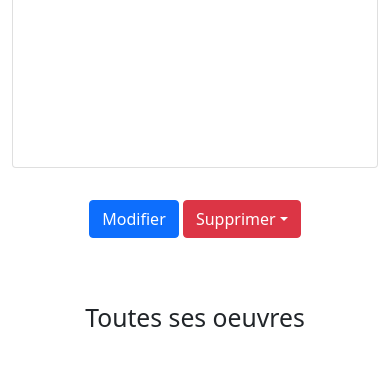
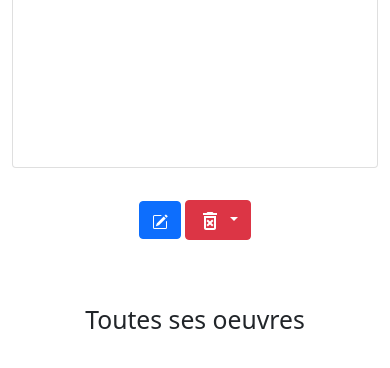
Before and after one commit to Tbiendicho/myasgallery, a Symfony app: template templates/backoffice/artist/read.html.twig in a window 390 px wide. Shown: the part 210-578 px from the top of the page. Run offline with Twig, Linux system fonts and the light colour scheme; the template is opened without the code that fills it, so the values that code supplies are empty; some libraries are stand-ins or nearby versions.

Commit message:
responsive bug fixed and icons add edit delete added

```diff
--- a/templates/backoffice/artist/read.html.twig
+++ b/templates/backoffice/artist/read.html.twig
@@ -18,7 +18,10 @@
 				<div class="col-md-8">
 					<div class="card-body" style="height: 17em; overflow: hidden; overflow-y: scroll;">
 						<h5 class="card-title">A propos de l'artiste</h5>
-						<p class="card-text readMore">Originaire de {{ current_artist.country}}, {{ current_artist.name }} {{ current_artist.biography }}</p>
+						<p class="card-text readMore">Originaire de
+							{{ current_artist.country}},
+							{{ current_artist.name }}
+							{{ current_artist.biography }}</p>
 					</div>
 				</div>
 			</div>
@@ -26,9 +29,15 @@
 
 
 		<div class="card-body text-center">
-			<a href="{{ url('backoffice_artist_edit', {"id": current_artist.id}) }}" type="button" class="btn btn-primary">Modifier</a>
+			<a href="{{ url('backoffice_artist_edit', {"id": current_artist.id}) }}" type="button" class="btn btn-primary">
+				<svg xmlns="http://www.w3.org/2000/svg" width="16" height="16" fill="currentColor" class="bi bi-pencil-square" viewbox="0 0 16 16">
+					<path d="M15.502 1.94a.5.5 0 0 1 0 .706L14.459 3.69l-2-2L13.502.646a.5.5 0 0 1 .707 0l1.293 1.293zm-1.75 2.456-2-2L4.939 9.21a.5.5 0 0 0-.121.196l-.805 2.414a.25.25 0 0 0 .316.316l2.414-.805a.5.5 0 0 0 .196-.12l6.813-6.814z"/>
+					<path fill-rule="evenodd" d="M1 13.5A1.5 1.5 0 0 0 2.5 15h11a1.5 1.5 0 0 0 1.5-1.5v-6a.5.5 0 0 0-1 0v6a.5.5 0 0 1-.5.5h-11a.5.5 0 0 1-.5-.5v-11a.5.5 0 0 1 .5-.5H9a.5.5 0 0 0 0-1H2.5A1.5 1.5 0 0 0 1 2.5v11z"/>
+				</svg>
+			</a>
 			<div class="btn-group" role="group">
-				<button id="btnGroupDrop1" type="button" class="btn btn-danger dropdown-toggle" data-bs-toggle="dropdown">Supprimer</button>
+				<button id="btnGroupDrop1" type="button" class="btn btn-danger dropdown-toggle" data-bs-toggle="dropdown">
+<svg xmlns="http://www.w3.org/2000/svg" height="24px" viewBox="0 0 24 24" width="24px" fill="#FFFFFF"><path d="M0 0h24v24H0V0z" fill="none"/><path d="M14.12 10.47L12 12.59l-2.13-2.12-1.41 1.41L10.59 14l-2.12 2.12 1.41 1.41L12 15.41l2.12 2.12 1.41-1.41L13.41 14l2.12-2.12zM15.5 4l-1-1h-5l-1 1H5v2h14V4zM6 19c0 1.1.9 2 2 2h8c1.1 0 2-.9 2-2V7H6v12zM8 9h8v10H8V9z"/></svg>				</button>
 				<ul class="dropdown-menu" aria-labelledby="btnGroupDrop1">
 					<li>
 						<a class="dropdown-item" href="{{ url('backoffice_artist_delete', {"id": current_artist.id}) }}">Confimer la suppression</a>
@@ -44,7 +53,7 @@
 			<h2 style="text-align:center; margin-top:2em;">Toutes ses oeuvres</h2>
 		</div>
 
-		<div class="d-flex mx-auto ms-1">
+		<div class="row mx-auto ms-1">
 			{% for artwork in current_artist.artworks %}
 				<div class="mx-auto col-xl-4 col-lg-4 col-xxl-3 col-md-6 col-sm-6">
 					<div class="mt-5">
@@ -52,12 +61,19 @@
 							<a href="{{ url('backoffice_artwork_read', {"id": artwork.id}) }}"><img src="{{artwork.picture}}" class="card-img-top" alt="..."></a>
 							<div class="card-body">
 								<h5 class="card-title text-center">{{artwork.title}}</h5>
-							<p class="card-text" style="">{{artwork.description}}</p>
+								<p class="card-text">Description/Particularité:
+									{{artwork.description}}</p>
 							</div>
 							<div class="card-body text-center">
-							<a href="{{ url('backoffice_artwork_edit', {"id": artwork.id}) }}" type="button" class="btn btn-primary">Modifier</a>
+								<a href="{{ url('backoffice_artwork_edit', {"id": artwork.id}) }}" type="button" class="btn btn-primary">
+									<svg xmlns="http://www.w3.org/2000/svg" width="16" height="16" fill="currentColor" class="bi bi-pencil-square" viewbox="0 0 16 16">
+										<path d="M15.502 1.94a.5.5 0 0 1 0 .706L14.459 3.69l-2-2L13.502.646a.5.5 0 0 1 .707 0l1.293 1.293zm-1.75 2.456-2-2L4.939 9.21a.5.5 0 0 0-.121.196l-.805 2.414a.25.25 0 0 0 .316.316l2.414-.805a.5.5 0 0 0 .196-.12l6.813-6.814z"/>
+										<path fill-rule="evenodd" d="M1 13.5A1.5 1.5 0 0 0 2.5 15h11a1.5 1.5 0 0 0 1.5-1.5v-6a.5.5 0 0 0-1 0v6a.5.5 0 0 1-.5.5h-11a.5.5 0 0 1-.5-.5v-11a.5.5 0 0 1 .5-.5H9a.5.5 0 0 0 0-1H2.5A1.5 1.5 0 0 0 1 2.5v11z"/>
+									</svg>
+								</a>
 								<div class="btn-group" role="group">
-								<button id="btnGroupDrop1" type="button" class="btn btn-danger dropdown-toggle" data-bs-toggle="dropdown">Supprimer</button>
+									<button id="btnGroupDrop1" type="button" class="btn btn-danger dropdown-toggle" data-bs-toggle="dropdown">
+<svg xmlns="http://www.w3.org/2000/svg" height="24px" viewBox="0 0 24 24" width="24px" fill="#FFFFFF"><path d="M0 0h24v24H0V0z" fill="none"/><path d="M14.12 10.47L12 12.59l-2.13-2.12-1.41 1.41L10.59 14l-2.12 2.12 1.41 1.41L12 15.41l2.12 2.12 1.41-1.41L13.41 14l2.12-2.12zM15.5 4l-1-1h-5l-1 1H5v2h14V4zM6 19c0 1.1.9 2 2 2h8c1.1 0 2-.9 2-2V7H6v12zM8 9h8v10H8V9z"/></svg>									</button>
 									<ul class="dropdown-menu" aria-labelledby="btnGroupDrop1">
 										<li>
 											<a class="dropdown-item" href="{{ url('backoffice_artwork_delete', {"id": artwork.id}) }}">Confimer la suppression</a>
@@ -77,5 +93,4 @@
 	</div>
 
 
-
 {% endblock %}
```
Also changed, not shown: templates/backoffice/artist/browse.html.twig (+24 -7 lines). Lines whose indentation alone changed are shown as unchanged.
